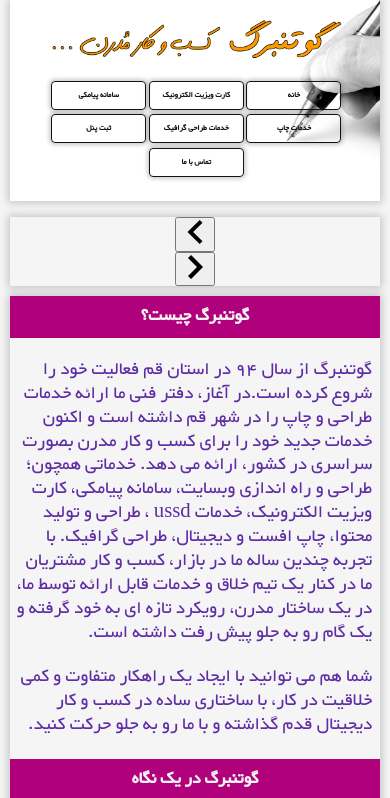
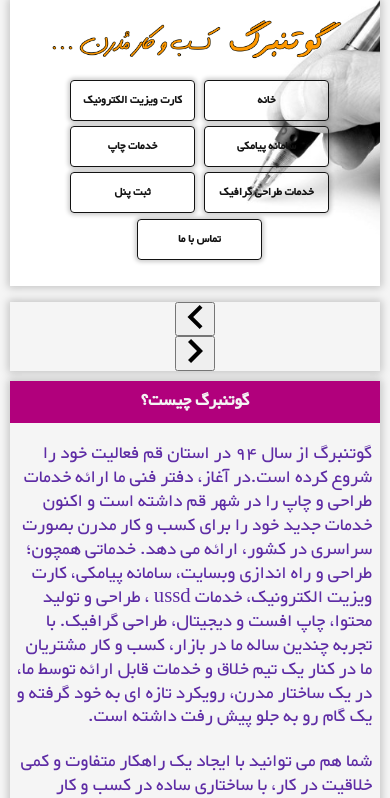
Before and after one commit to mjmzs/gutenburg, a React (Create React App) app: page / in a window 390 px wide. Shown: the top 798 px of the page. Built offline with nearby package versions, Linux system fonts and the light colour scheme.

Commit message:
New Design First Build

```diff
--- a/src/index.css
+++ b/src/index.css
@@ -56,7 +56,7 @@ a {
   }
 }
 
-@media only screen and (max-width: 1023px) {
+@media only screen and (max-width: 1022px) {
   .pMainContent{
       font-family: W_Yekan !important;
       font-size: 1.3em !important;
@@ -90,14 +90,14 @@ a {
   a {
     display: inline-block !important;
     color: #131313 !important;
-    padding: 7px 9px !important;
-    width: 95px !important;
-    height: 29px;
+    padding: 8px 6px !important;
+    width: 100px !important;
+    height: auto;
     text-align: center;
     margin-bottom: 0.4em !important;
     margin-left: 0.3em !important;
     margin-right: 0px !important;
-    font-size: 0.55em;
+    font-size: 0.7em;
     font-weight: bold !important;
   }
   .minsnav {
@@ -106,7 +106,7 @@ a {
     align-items: center !important;
   }
 }
-@media only screen and (min-width: 1075px) {
+@media only screen and (max-width: 1096px) {
   .pMainContent{
       font-family: W_Yekan !important;
       font-size: 1.3em !important;
@@ -140,14 +140,14 @@ a {
   a {
     display: inline-block !important;
     color: #131313 !important;
-    padding: 12px 8px !important;
+    padding: 10px 6px !important;
     width: 125px !important;
     height: auto;
     text-align: center;
     margin-bottom: 0.4em !important;
-    margin-left: 0.9em !important;
+    margin-left: 0.7em !important;
     margin-right: 0px !important;
-    font-size: 0.7em;
+    font-size: 0.8em;
     font-weight: bold !important;
   }
   .minsnav {
@@ -156,7 +156,7 @@ a {
     align-items: center !important;
   }
 }
-@media only screen and (min-width: 1024px) {
+@media only screen and (min-width: 1097px) {
   .pMainContent{
       font-family: W_Yekan !important;
       font-size: 1.3em !important;
```
